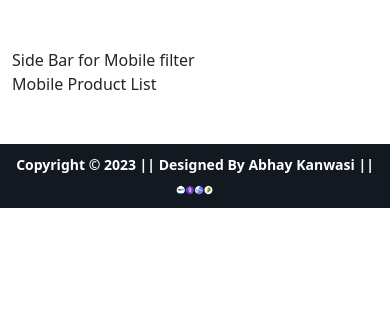
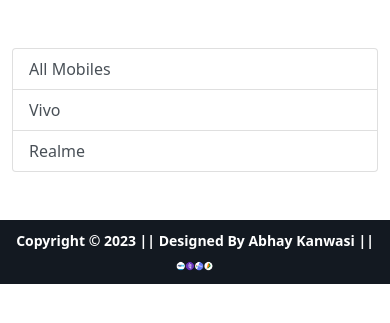
Before and after one commit to Abhay-Kanwasi/Full-stack-Ecommerce-Website, a Django app: page /mobile/ in a window 390 px wide. Shown: the part 87-410 px from the top of the page. Run offline with Django 4.2, Linux system fonts and the light colour scheme; some libraries are stand-ins or nearby versions.

Commit message:
filtering mobiles failed

```diff
--- a/app/static/app/js/myscript.js
+++ b/app/static/app/js/myscript.js
@@ -1,6 +1,6 @@
 $('#slider1, #slider2, #slider3, #slider4').owlCarousel({
     loop: true,
-    margin: 20,
+    margin: 15,
     responsiveClass: true,
     responsive: {
         0: {
@@ -14,7 +14,7 @@
             autoplay: true,
         },
         1000: {
-            items: 5,
+            items: 4,
             nav: true,
             loop: true,
             autoplay: true,
--- a/app/templates/app/mobile.html
+++ b/app/templates/app/mobile.html
@@ -1,15 +1,37 @@
 {% extends 'app/base.html' %}
 {% load static %}
-{% block title %}Buy Now{% endblock title %}
+{% block title %}Mobile{% endblock title %}
 {% block main-content %}
 <div class="container my-5">
- <div class="row">
-  <div class="col-sm-3">
-   Side Bar for Mobile filter
-  </div>
-  <div class="col-sm-8 offset-sm-1">
-   Mobile Product List
-  </div>
- </div>
+    <div class="row">
+        <div class="col-sm-3">
+            <div class="list-group">
+                <a href="{% url 'mobile' %}" class="list-group-item list-group-item-action" aria-current="true">All Mobiles</a>
+                <a href="{% url 'mobiledata' 'Vivo' %}"
+                class="list-group-item list-group-item-action"
+                aria-current="true">Vivo</a>
+                <a href="{% url 'mobiledata' 'Realme' %}"
+                class="list-group-item list-group-item-action">Realme</a>
+            </div>
+        </div>
+        <div class="col-sm-8">
+            <div class="row">
+                {% for product in mobiles %}
+                <div class="col-sm-4 text-center mb-4">
+                    <a href="{% url 'product-detail' product.id %}"
+                    class="btn">
+                    <div class="item">
+                        <img src="{{product.product_image.url}}" alt="" height="300" class="">
+                        <div class="fw-bold">{{product.title}}</div>
+                        <div class="fw-bold">Rs. {{product.discount_price}}
+                        <small class="fw-light text-decoration-line-through">
+                            {{product.selling_price}}</small></div>
+                    </div>
+                    </a>
+                </div>
+                {% endfor %}
+            </div>
+        </div>
+    </div>
 </div>
 {% endblock main-content %}
--- a/app/urls.py
+++ b/app/urls.py
@@ -13,6 +13,7 @@
     path('orders/', views.orders, name='orders'),
     path('changepassword/', views.change_password, name='changepassword'),
     path('mobile/', views.mobile, name='mobile'),
+    path('mobile/<slug:data>/', views.mobile, name='mobiledata'),
     path('login/', views.login, name='login'),
     path('registration/', views.customerregistration, name='customerregistration'),
     path('checkout/', views.checkout, name='checkout'),
--- a/app/views.py
+++ b/app/views.py
@@ -14,6 +14,14 @@
     def get(self, request, pk):
       product = Product.objects.get(pk=pk)
       return render(request, 'app/productdetail.html', {'product' : product})
+
+def mobile(request, data=None):
+    if data == None:
+        mobiles = Product.objects.filter(category='M')
+    elif data == 'Vivo' or data == 'Realme':
+        mobiles = Product.objects.filter(category='M', brand=data)
+    return render(request, 'app/mobile.html', {'mobiles': mobiles})
+
 
 
 def add_to_cart(request):
```
Also changed, not shown: db.sqlite3.
